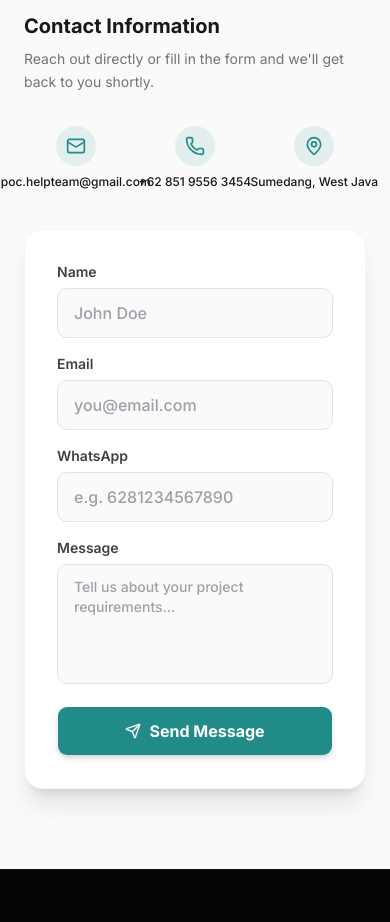
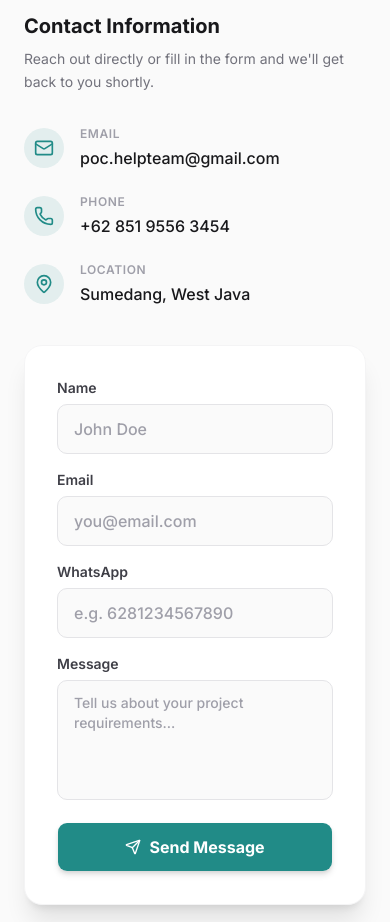
Before and after one commit to piowsee/piowsee, a Next.js app: page / in a window 390 px wide. Shown: the part 6720-7642 px from the top of the page. Built offline with nearby package versions, Linux system fonts and the light colour scheme.

Commit message:
refactor: contact section on mobile view

```diff
--- a/src/components/sections/ContactSection.tsx
+++ b/src/components/sections/ContactSection.tsx
@@ -15,7 +15,6 @@ import { Button } from "@/components/ui/button";
 import { Input } from "@/components/ui/input";
 import { Label } from "@/components/ui/label";
 import { ScrollReveal } from "@/components/ScrollReveal";
-import { cn } from "@/lib/utils";
 
 type FormData = {
   name: string;
@@ -203,56 +202,56 @@ export function ContactSection() {
               </p>
             </div>
 
-            <div className="flex flex-row gap-4 sm:gap-6 lg:flex-col lg:space-y-6">
-              <div className="flex flex-col items-center gap-2 text-center flex-1 min-w-0 lg:flex-row lg:items-start lg:gap-4 lg:text-left">
-                <div className="w-10 h-10 rounded-full bg-brand/10 flex items-center justify-center flex-shrink-0">
+            <div className="space-y-6">
+              <div className="flex items-start gap-4">
+                <div className="w-10 h-10 rounded-full bg-brand/10 flex items-center justify-center flex-shrink-0 mt-0.5">
                   <Mail className="w-5 h-5 text-brand" />
                 </div>
-                <div className="min-w-0">
-                  <p className="text-xs font-semibold text-zinc-400 uppercase tracking-wider mb-1 hidden lg:block">
+                <div>
+                  <p className="text-xs font-semibold text-zinc-400 uppercase tracking-wider mb-1">
                     Email
                   </p>
                   <a
                     href="mailto:poc.helpteam@gmail.com"
-                    className="text-zinc-900 font-medium hover:text-brand transition text-xs lg:text-sm block truncate"
+                    className="text-zinc-900 font-medium hover:text-brand transition"
                   >
                     poc.helpteam@gmail.com
                   </a>
                 </div>
               </div>
 
-              <div className="flex flex-col items-center gap-2 text-center flex-1 min-w-0 lg:flex-row lg:items-start lg:gap-4 lg:text-left">
-                <div className="w-10 h-10 rounded-full bg-brand/10 flex items-center justify-center flex-shrink-0">
+              <div className="flex items-start gap-4">
+                <div className="w-10 h-10 rounded-full bg-brand/10 flex items-center justify-center flex-shrink-0 mt-0.5">
                   <Phone className="w-5 h-5 text-brand" />
                 </div>
-                <div className="min-w-0">
-                  <p className="text-xs font-semibold text-zinc-400 uppercase tracking-wider mb-1 hidden lg:block">
+                <div>
+                  <p className="text-xs font-semibold text-zinc-400 uppercase tracking-wider mb-1">
                     Phone
                   </p>
                   <a
                     href="https://wa.me/6285195563454"
                     target="_blank"
                     rel="noopener noreferrer"
-                    className="text-zinc-900 font-medium hover:text-brand transition text-xs lg:text-sm block truncate"
+                    className="text-zinc-900 font-medium hover:text-brand transition"
                   >
                     +62 851 9556 3454
                   </a>
                 </div>
               </div>
 
-              <div className="flex flex-col items-center gap-2 text-center flex-1 min-w-0 lg:flex-row lg:items-start lg:gap-4 lg:text-left">
-                <div className="w-10 h-10 rounded-full bg-brand/10 flex items-center justify-center flex-shrink-0">
+              <div className="flex items-start gap-4">
+                <div className="w-10 h-10 rounded-full bg-brand/10 flex items-center justify-center flex-shrink-0 mt-0.5">
                   <MapPin className="w-5 h-5 text-brand" />
                 </div>
-                <div className="min-w-0">
-                  <p className="text-xs font-semibold text-zinc-400 uppercase tracking-wider mb-1 hidden lg:block">
+                <div>
+                  <p className="text-xs font-semibold text-zinc-400 uppercase tracking-wider mb-1">
                     Location
                   </p>
                   <a
                     href="https://www.google.com/maps/search/?api=1&query=Sumedang%2C+West+Java"
                     target="_blank"
                     rel="noopener noreferrer"
-                    className="text-zinc-900 font-medium hover:text-brand transition text-xs lg:text-sm block truncate"
+                    className="text-zinc-900 font-medium hover:text-brand transition"
                   >
                     Sumedang, West Java
                   </a>
@@ -274,10 +273,7 @@ export function ContactSection() {
                   id="name"
                   type="text"
                   placeholder="John Doe"
-                  className={cn(
-                    "w-full bg-zinc-50 border px-4 py-6 text-zinc-900 placeholder:text-zinc-400 transition-all font-medium rounded-lg",
-                    inputBorder("name")
-                  )}
+                  className={`w-full bg-zinc-50 border px-4 py-6 text-zinc-900 placeholder:text-zinc-400 transition-all font-medium rounded-lg ${inputBorder("name")}`}
                   value={formData.name}
                   onChange={(e) => handleChange("name", e.target.value)}
                   onBlur={() => handleBlur("name")}
@@ -298,10 +294,7 @@ export function ContactSection() {
                   id="email"
                   type="email"
                   placeholder="you@email.com"
-                  className={cn(
-                    "w-full bg-zinc-50 border px-4 py-6 text-zinc-900 placeholder:text-zinc-400 transition-all font-medium rounded-lg",
-                    inputBorder("email")
-                  )}
+                  className={`w-full bg-zinc-50 border px-4 py-6 text-zinc-900 placeholder:text-zinc-400 transition-all font-medium rounded-lg ${inputBorder("email")}`}
                   value={formData.email}
                   onChange={(e) => handleChange("email", e.target.value)}
                   onBlur={() => handleBlur("email")}
@@ -325,10 +318,7 @@ export function ContactSection() {
                   id="whatsapp"
                   type="tel"
                   placeholder="e.g. 6281234567890"
-                  className={cn(
-                    "w-full bg-zinc-50 border px-4 py-6 text-zinc-900 placeholder:text-zinc-400 transition-all font-medium rounded-lg",
-                    inputBorder("whatsapp")
-                  )}
+                  className={`w-full bg-zinc-50 border px-4 py-6 text-zinc-900 placeholder:text-zinc-400 transition-all font-medium rounded-lg ${inputBorder("whatsapp")}`}
                   value={formData.whatsapp}
                   onChange={(e) => handleChange("whatsapp", e.target.value)}
                   onBlur={() => handleBlur("whatsapp")}
@@ -351,12 +341,11 @@ export function ContactSection() {
                 <textarea
                   id="message"
                   placeholder="Tell us about your project requirements..."
-                  className={cn(
-                    "w-full min-h-[120px] bg-zinc-50 border px-4 py-3 text-zinc-900 placeholder:text-zinc-400 outline-none focus:ring-2 transition-all font-medium rounded-lg resize-none text-sm",
+                  className={`w-full min-h-[120px] bg-zinc-50 border px-4 py-3 text-zinc-900 placeholder:text-zinc-400 outline-none focus:ring-2 transition-all font-medium rounded-lg resize-none text-sm ${
                     errors.message && touched.message
                       ? "border-red-400 focus:ring-red-200"
                       : "border-zinc-200 focus:ring-brand/20 focus:border-brand"
-                  )}
+                  }`}
                   value={formData.message}
                   onChange={(e) => handleChange("message", e.target.value)}
                   onBlur={() => handleBlur("message")}
@@ -372,10 +361,7 @@ export function ContactSection() {
               <Button
                 type="submit"
                 disabled={isSubmitting}
-                className={cn(
-                  "w-full text-white rounded-lg py-6 text-base font-bold shadow-md hover:shadow-lg transition-all duration-300 cursor-pointer disabled:cursor-not-allowed",
-                  buttonClass[currentState]
-                )}
+                className={`w-full text-white rounded-lg py-6 text-base font-bold shadow-md hover:shadow-lg transition-all duration-300 cursor-pointer disabled:cursor-not-allowed ${buttonClass[currentState]}`}
               >
                 {buttonContent[currentState]}
               </Button>
```
